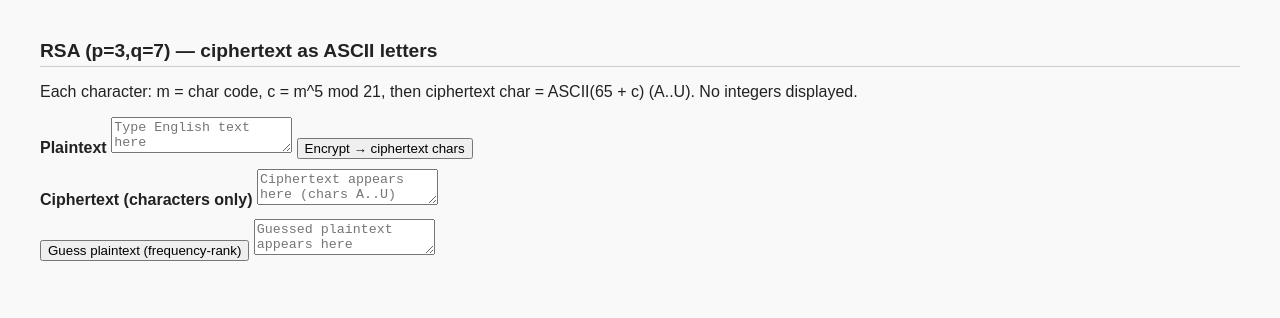
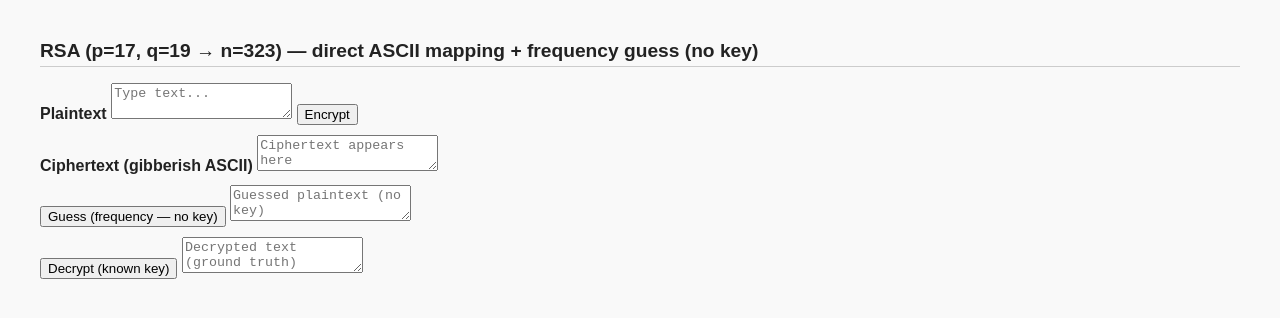
Before and after one commit to Nochman/Nochman.github.io, a Jekyll site: the page homeworks/week03.html, which Jekyll copies as it is, in a window 1280 px wide. Shown: the top 318 px of the page. Built offline with Jekyll 4.4.1, drawn with Linux system fonts in a browser that asks for light colours; part of the change alters nothing that is shown.

Commit message:
Update week03.html

```diff
--- a/homeworks/week03.html
+++ b/homeworks/week03.html
@@ -46,112 +46,111 @@ margin-bottom: 1em;
 </style>
 </head>
 <body>
-<h2>RSA (p=3,q=7) — ciphertext as ASCII letters</h2>
-<p>Each character: m = char code, c = m^5 mod 21, then ciphertext char = ASCII(65 + c) (A..U). No integers displayed.</p>
+<h2>RSA (p=17, q=19 → n=323) — direct ASCII mapping + frequency guess (no key)</h2>
 
 <div>
   <label><strong>Plaintext</strong></label>
-  <textarea id="pt" placeholder="Type English text here"></textarea>
-  <button id="enc">Encrypt → ciphertext chars</button>
+  <textarea id="plain" placeholder="Type text..."></textarea>
+  <button id="encrypt">Encrypt</button>
 </div>
 
 <div style="margin-top:10px;">
-  <label><strong>Ciphertext (characters only)</strong></label>
-  <textarea id="ct" placeholder="Ciphertext appears here (chars A..U)"></textarea>
+  <label><strong>Ciphertext (gibberish ASCII)</strong></label>
+  <textarea id="cipher" placeholder="Ciphertext appears here"></textarea>
 </div>
 
 <div style="margin-top:10px;">
-  <button id="attack">Guess plaintext (frequency-rank)</button>
-  <textarea id="guess" placeholder="Guessed plaintext appears here"></textarea>
-  <div id="report" class="muted"></div>
+  <button id="guess">Guess (frequency — no key)</button>
+  <textarea id="guessed" placeholder="Guessed plaintext (no key)"></textarea>
+</div>
+
+<div style="margin-top:10px;">
+  <button id="decrypt">Decrypt (known key)</button>
+  <textarea id="decrypted" placeholder="Decrypted text (ground truth)"></textarea>
 </div>
 
 <script>
-document.addEventListener('DOMContentLoaded', function() {
-  // Fixed RSA params p=3,q=7 -> n=21, e=5
-  const n = 21n;
+document.addEventListener("DOMContentLoaded", () => {
+  // --- Fixed tiny RSA ---
+  const n = 17n * 19n;   // 323
   const e = 5n;
+  const d = 173n;        // private exponent (not used by the guesser)
 
-  // We map ciphertext integers 0..20 -> ASCII chars 'A'..'U'
-  const BASE_CHAR_CODE = 65; // 'A'
-  function intToCipherChar(i){ return String.fromCharCode(BASE_CHAR_CODE + i); }
-  function cipherCharToInt(ch){ return ch.charCodeAt(0) - BASE_CHAR_CODE; } // 0..20
-
-  // modPow (BigInt)
-  function modPow(base, exp, mod){
+  // --- Modular exponentiation (BigInt) ---
+  function modPow(base, exp, mod) {
     base = (base % mod + mod) % mod;
     let result = 1n;
-    let b = base;
-    let eLocal = exp;
-    while (eLocal > 0n){
-      if (eLocal & 1n) result = (result * b) % mod;
-      b = (b * b) % mod;
-      eLocal >>= 1n;
+    while (exp > 0n) {
+      if (exp & 1n) result = (result * base) % mod;
+      base = (base * base) % mod;
+      exp >>= 1n;
     }
     return result;
   }
 
-  // --- Encryption: plaintext -> ciphertext chars ---
-  function encryptPlainToChars(plain){
-    const out = [];
-    for (const ch of plain){
-      const m = BigInt(ch.charCodeAt(0));    // plaintext code (ASCII / UTF-16 code unit)
-      const c = modPow(m, e, n);             // c in 0..20
-      const idx = Number(c);                 // safe: small
-      out.push(intToCipherChar(idx));        // map integer -> char 'A'..'U'
+  // --- Encrypt: plaintext char -> ASCII -> m^e mod n -> ASCII char ---
+  function encrypt(text) {
+    let out = "";
+    for (const ch of text) {
+      const m = BigInt(ch.charCodeAt(0));
+      const c = modPow(m, e, n);
+      out += String.fromCharCode(Number(c));
     }
-    return out.join(''); // contiguous chars
+    return out;
   }
 
-  // --- Attack (single algorithm): frequency rank matching ---
-  // Frequency order (space first, then letters): single algorithm only.
-  const FREQ_ORDER = [' ', 'E','T','A','O','N','I','H','S','R','D','L','U','M','C','W','F','Y','G','P','B','V','K','X','Q','J','Z'];
+  // --- Decrypt (with key): ciphertext char -> ASCII -> c^d mod n -> ASCII char ---
+  function decrypt(cipher) {
+    let out = "";
+    for (const ch of cipher) {
+      const c = BigInt(ch.charCodeAt(0));
+      const m = modPow(c, d, n);
+      out += String.fromCharCode(Number(m));
+    }
+    return out;
+  }
 
-  function attackByRankOnChars(cipherChars){
-    // cipherChars: string, characters from 'A'..'U' corresponding to c values
-    if (!cipherChars || cipherChars.length === 0) return {plain:"", note:"Empty ciphertext"};
+  // --- Guess (without key) using frequency rank mapping ---
+  // Most frequent ciphertext char → ' ' (space) or 'e'? We'll prioritize 'e' as you said.
+  // Single algorithm: rank-match ciphertext char frequencies to English frequency order.
+  const FREQ_ORDER = ['e','t','a','o','i','n','s','h','r','d','l','u','c','m','f','w','y','g','p','b','v','k','x','q','j','z',' '];
 
-    // Count token (char) frequencies
+  function guessByFrequency(cipher) {
+    if (!cipher) return "";
+
+    // 1) Count ciphertext character frequencies
     const freq = new Map();
-    for (const ch of cipherChars){
-      freq.set(ch, (freq.get(ch)||0) + 1);
+    for (const ch of cipher) freq.set(ch, (freq.get(ch) || 0) + 1);
+
+    // 2) Sort ciphertext characters by descending frequency
+    const tokens = [...freq.keys()].sort((a,b) => freq.get(b) - freq.get(a));
+
+    // 3) Build substitution: most frequent cipher char -> 'e', next -> 't', etc.
+    const sub = new Map();
+    for (let i = 0; i < tokens.length; i++) {
+      sub.set(tokens[i], FREQ_ORDER[i] || '?');
     }
 
-    // Sort ciphertext characters by descending frequency
-    const tokens = [...freq.keys()].sort((a,b) => freq.get(b) - freq.get(a));
-
-    // Map most frequent ciphertext char -> ' ' (space), next -> 'E', next -> 'T', ...
-    const mapC2P = new Map();
-    for (let i=0; i<tokens.length; i++){
-      mapC2P.set(tokens[i], FREQ_ORDER[i] || '?');
-    }
-
-    // Apply mapping to the whole ciphertext to produce guessed plaintext
+    // 4) Apply substitution to produce the guessed plaintext
     let out = "";
-    for (const ch of cipherChars){
-      out += (mapC2P.get(ch) ?? '?');
-    }
-
-    const topMapPreview = tokens.slice(0, Math.min(10,tokens.length)).map(t => `${t}→${mapC2P.get(t)}(${freq.get(t)})`).join(', ');
-    return { plain: out, map: mapC2P, note: `Top mapping: ${topMapPreview}` };
+    for (const ch of cipher) out += (sub.get(ch) ?? '?');
+    return out;
   }
 
-  // --- UI wiring ---
+  // --- Wire up UI ---
   const $ = sel => document.querySelector(sel);
-  $('#enc').addEventListener('click', () => {
-    const pt = $('#pt').value || "";
-    $('#ct').value = encryptPlainToChars(pt);
-    $('#guess').value = "";
-    $('#report').textContent = "";
+
+  $("#encrypt").addEventListener("click", () => {
+    $("#cipher").value = encrypt($("#plain").value || "");
   });
 
-  $('#attack').addEventListener('click', () => {
-    const ct = $('#ct').value || "";
-    const res = attackByRankOnChars(ct);
-    $('#guess').value = res.plain;
-    $('#report').textContent = res.note;
+  $("#guess").addEventListener("click", () => {
+    $("#guessed").value = guessByFrequency($("#cipher").value || "");
   });
 
+  $("#decrypt").addEventListener("click", () => {
+    $("#decrypted").value = decrypt($("#cipher").value || "");
+  });
 });
 </script>
 
```
